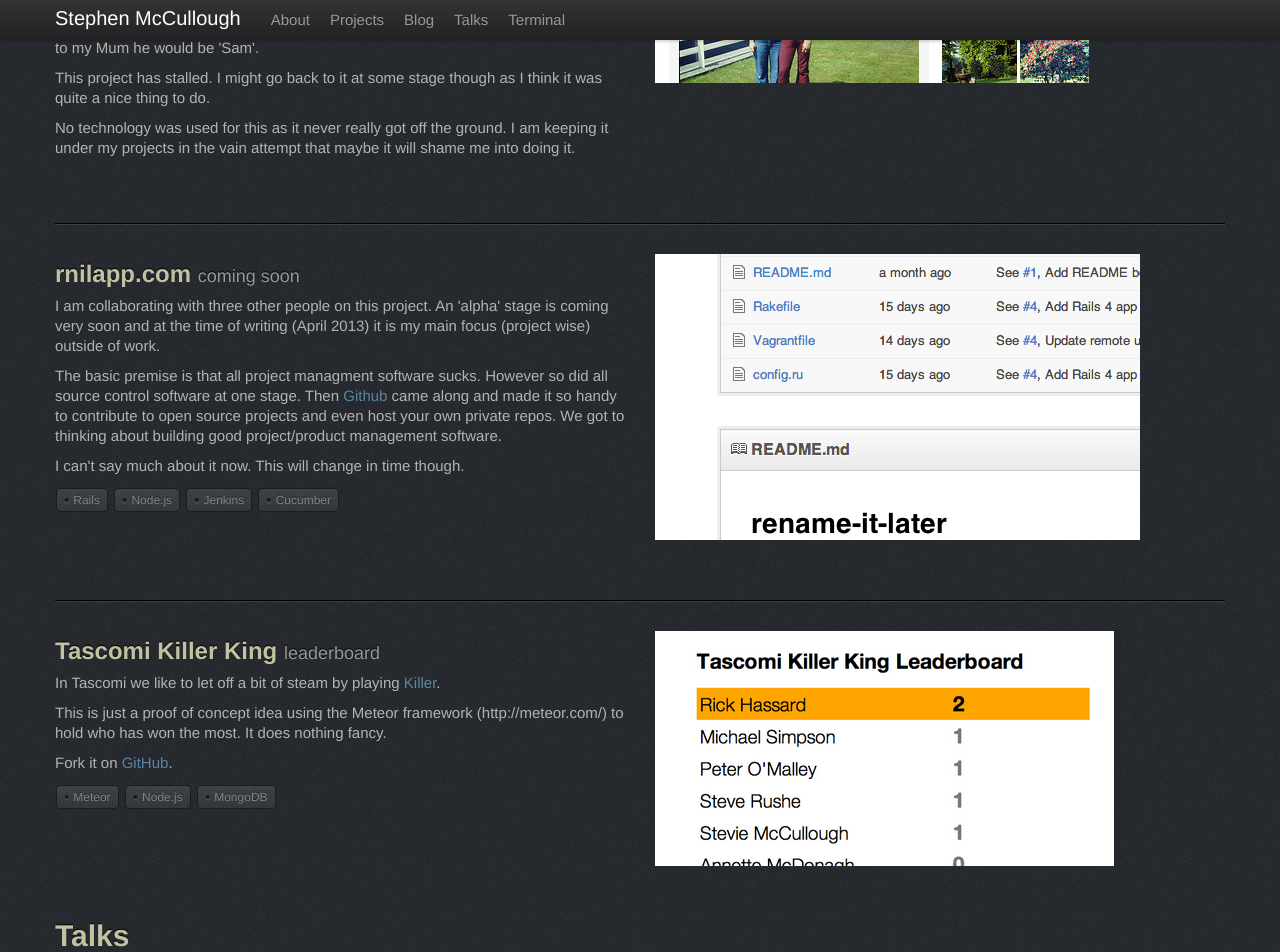
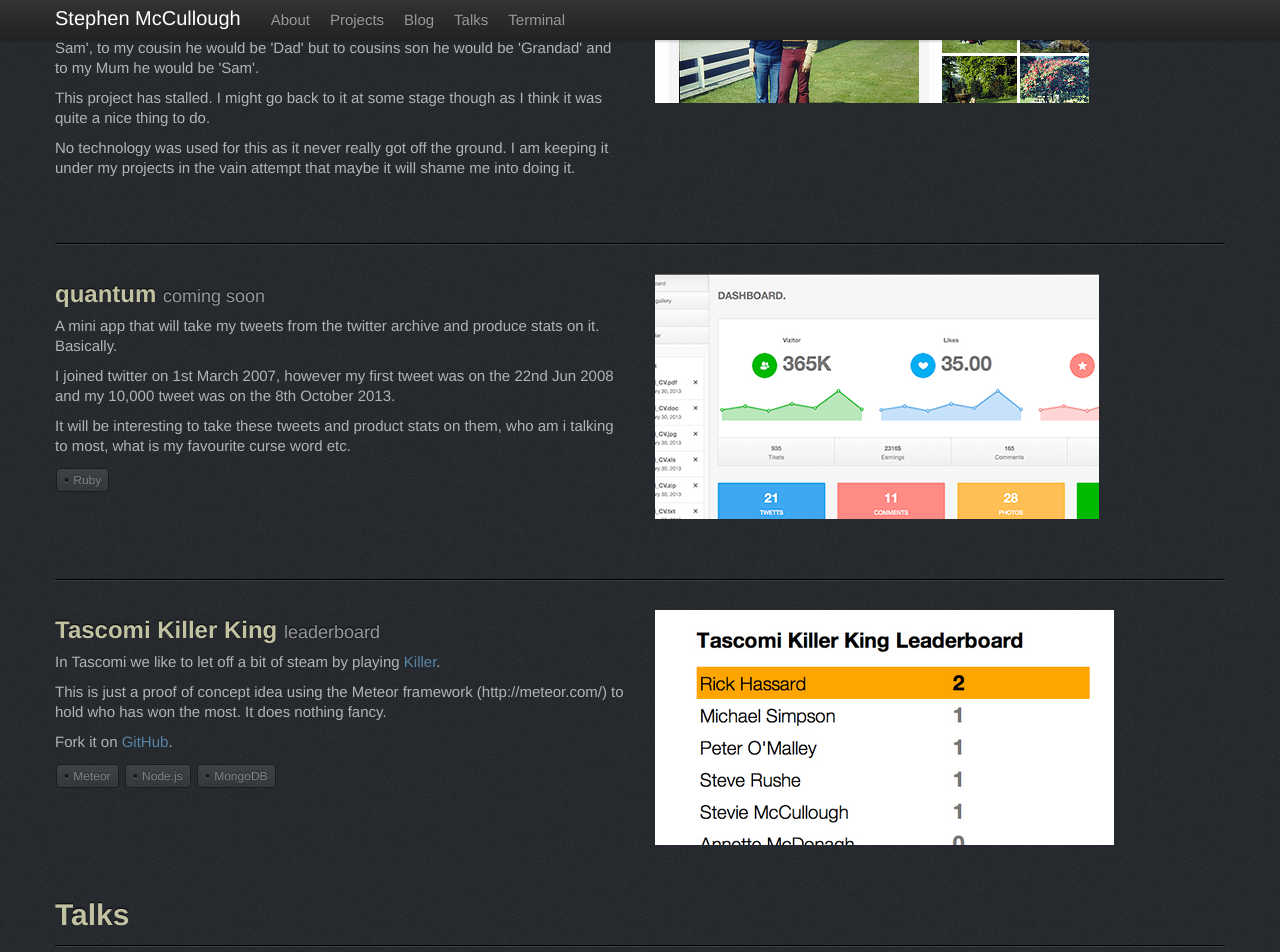
Before and after one commit to swmcc/swmcc.github.io, a Jekyll site: the page built from index.html, in a window 1280 px wide and 1400 px high, scrolled down 2454 px. Shown: the top 952 px of the window. Built offline with Jekyll 4.4.1, drawn with Linux system fonts in a browser that asks for light colours; nearby versions of some CDN libraries; the list of posts is cut into pages by our own code; some of the changed text lies outside the part shown.

Commit message:
Added in technical tmux lightning talk (such as it was).
Amended start_development to start jekyll up

Added in quantum as a new project and took away defunct rnilapp

```diff
--- a/index.html
+++ b/index.html
@@ -92,7 +92,7 @@
 
 			<li data-original-title="the-mcculloughs.org" class="tip" data-placement="left"><h4><a href="#project_themcculloughs">the-mcculloughs.org</a></h4><p>An app that allows the sharing of home photos/videos with logins from various social media sites with a special tiwst. [Coming Soon]</p></li>
 
-			<li data-original-title="rnilapp.com" class="tip" data-placement="left"><h4><a href="#project_rnilapp.com">rnilapp.com</a></h4><p>An app that sits on top of github to offers 'Agile' project environment. [coming soon]</p></li>
+			<li data-original-title="quantum" class="tip" data-placement="left"><h4><a href="#project_quantum">quantum</a></h4><p>An app that takes my twitter archive and produces interesting 'stats' on it. [coming soon]</p></li>
 
 			<li data-original-title="TascomiKillerKing.app" class="tip" data-placement="left"><h4><a href="#project_tascomikillerking">TascomiKillerKing.app</a></h4><p>Simple app that was just a proof of concept for the <a href="http://meteor.com/">meteor.js</a> framework.</p></li>
 		</div>
@@ -209,27 +209,24 @@
 
 	</div>
 
-<section id="project_rnilapp.com">
+<section id="project_quantum">
 	<div class="row">
 		<div class="span6">
 
-		<h2>rnilapp.com <small>coming soon</small></h2>
+		<h2>quantum <small>coming soon</small></h2>
 
-		<p>I am collaborating with three other people on this project. An 'alpha' stage is coming very soon and at the time of writing (April 2013) it is my main focus (project wise) outside of work.</p>
-		<p>The basic premise is that all project managment software sucks. However so did all source control software at one stage. Then <a href="http://www.github.com">Github</a> came along and made it so handy to contribute to open source projects and even host your own private repos. We got to thinking about building good project/product management software.</p>
-		<p>I can't say much about it now. This will change in time though.</p>
+                <p>A mini app that will take my tweets from the twitter archive and produce stats on it. Basically.</p>
+                <p>I joined twitter on 1st March 2007, however my first tweet was on the 22nd Jun 2008 and my 10,000 tweet was on the 8th October 2013.</p>
+                <P>It will be interesting to take these tweets and product stats on them, who am i talking to most, what is my favourite curse word etc.</p>
 
 		<ul id="tech-words">
-		<li>Rails</li>
-		<li>Node.js</li>
-		<li>Jenkins</li>
-		<li>Cucumber</li>
+		<li>Ruby</li>
 		</ul>
 
 		</div>
 			<div class="row">
 		<div class="span6">
-			<img src="/img/projects/rnilapp.png">
+			<img src="/img/projects/quantum.png">
 		</div>
 	</div>
 </section>
@@ -270,6 +267,30 @@
 		<h1>Talks</h1>
 	</div>
 </section>
+
+<section id="lightning_talk_tmux">
+	<div class="row">
+		<div class="span6">
+
+		<h2>Tmux <small>lightning talk</small></h2>
+
+                <p><em>Very very basic intro to tmux</em>.<br />A talk I gave to <a href="http://belfastruby.com">Belfast Ruby</a> on the 2nd of October 2013.</p>
+
+		<ul id="tech-words">
+		<li>Lighning/Technical Talk</li>
+		<li>Node.js</li>
+		</ul>
+
+		</div>
+
+		<div class="row">
+			<div class="span6">
+<script async class="speakerdeck-embed" data-id="a6332d3017ea013105057e2518c1e729" data-ratio="1.29456384323641" src="//speakerdeck.com/assets/embed.js"></script>
+
+			</div>
+		</div>
+</section>
+
 
 <section id="a_brief_intro_to_neo4j">
 	<div class="row">
```
Also changed, not shown: img/projects/quantum.png (added), 1 other file.
